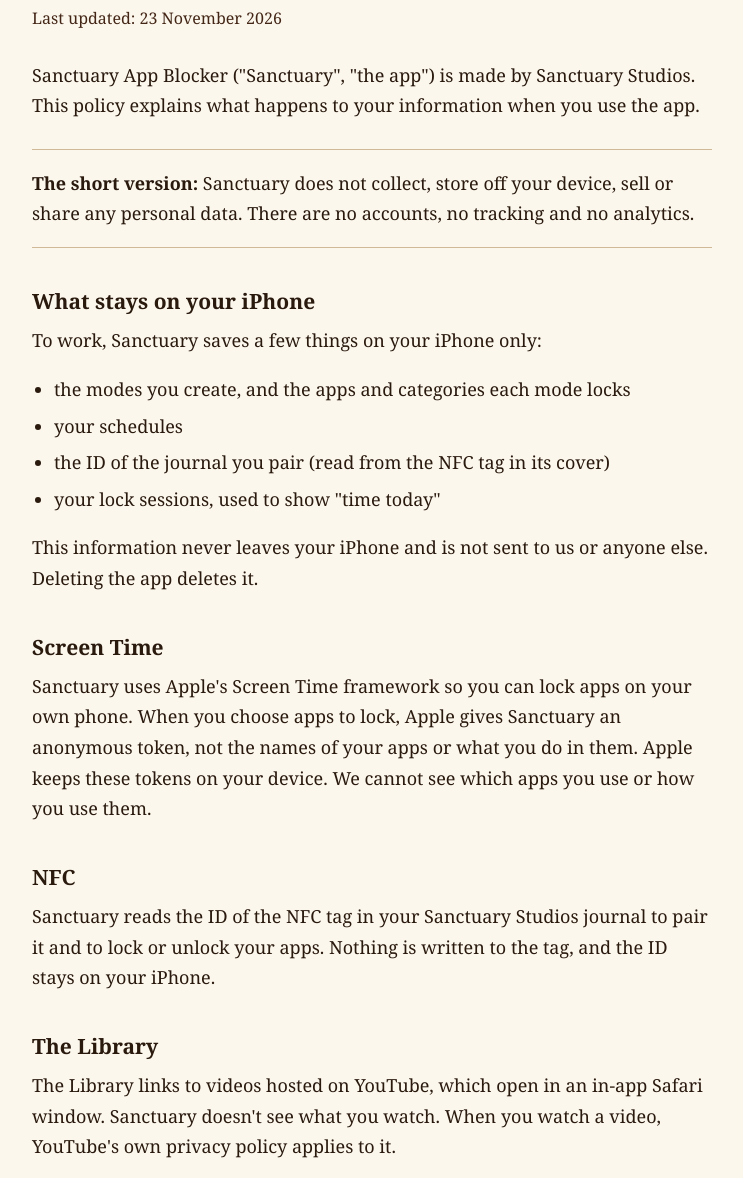
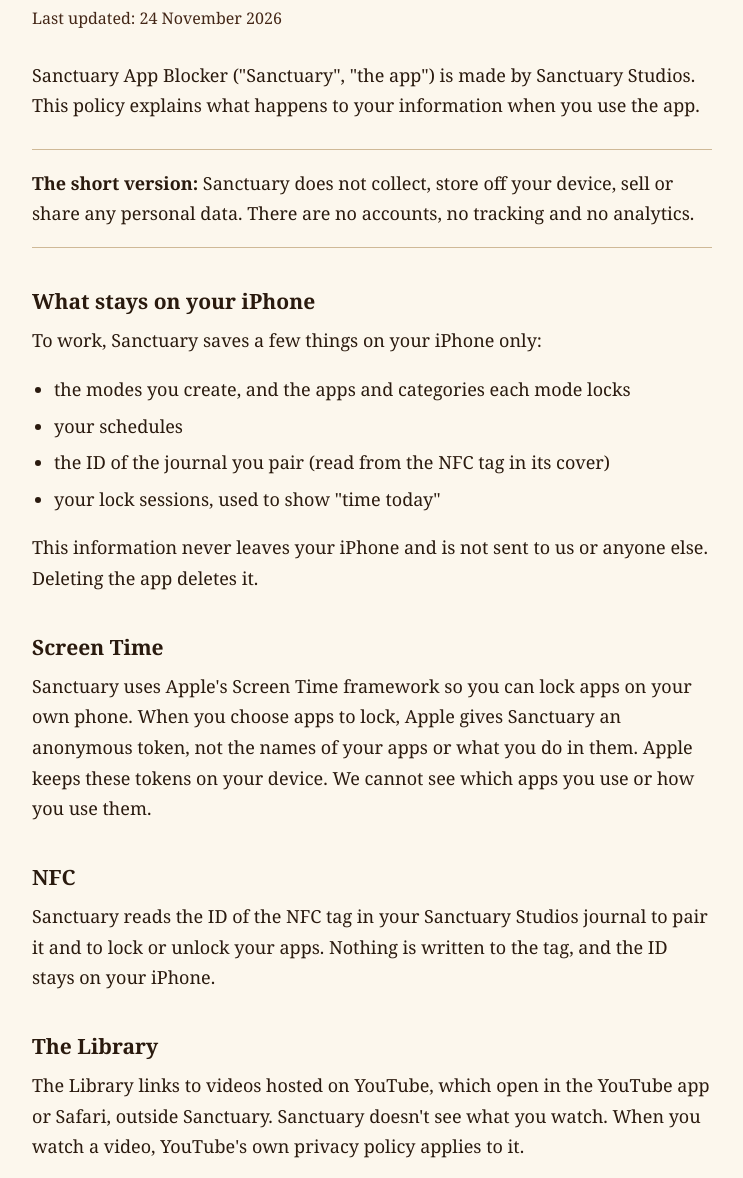
Before and after one commit to ProjikAI/sanctuary-support, a plain HTML site: page privacy/index.html in a window 1280 px wide. Shown: the part 162-1340 px from the top of the page, without its empty margins (268-1011 px from the left). Drawn offline with Linux system fonts and the light colour scheme.

Commit message:
Privacy policy: Library videos open in the YouTube app or Safari, outside the app (ST-254)
Co-Authored-By: Claude Opus 5.5 <noreply@anthropic.com>
Claude-Session: https://claude.ai/code/session_011GLn81jZH6kNMXAKZwJPkM

```diff
--- a/privacy/index.html
+++ b/privacy/index.html
@@ -44,7 +44,7 @@
   </header>
   <main>
     <h1>Sanctuary App Blocker — Privacy Policy</h1>
-    <p class="meta">Last updated: 23 November 2026</p>
+    <p class="meta">Last updated: 24 November 2026</p>
 
     <p>Sanctuary App Blocker ("Sanctuary", "the app") is made by Sanctuary Studios. This policy explains what happens to your information when you use the app.</p>
 
@@ -67,7 +67,7 @@
     <p>Sanctuary reads the ID of the NFC tag in your Sanctuary Studios journal to pair it and to lock or unlock your apps. Nothing is written to the tag, and the ID stays on your iPhone.</p>
 
     <h2>The Library</h2>
-    <p>The Library links to videos hosted on YouTube, which open in an in-app Safari window. Sanctuary doesn't see what you watch. When you watch a video, YouTube's own privacy policy applies to it.</p>
+    <p>The Library links to videos hosted on YouTube, which open in the YouTube app or Safari, outside Sanctuary. Sanctuary doesn't see what you watch. When you watch a video, YouTube's own privacy policy applies to it.</p>
 
     <h2>Children</h2>
     <p>Sanctuary is not directed at children under 13 and does not knowingly collect information from anyone.</p>
```
